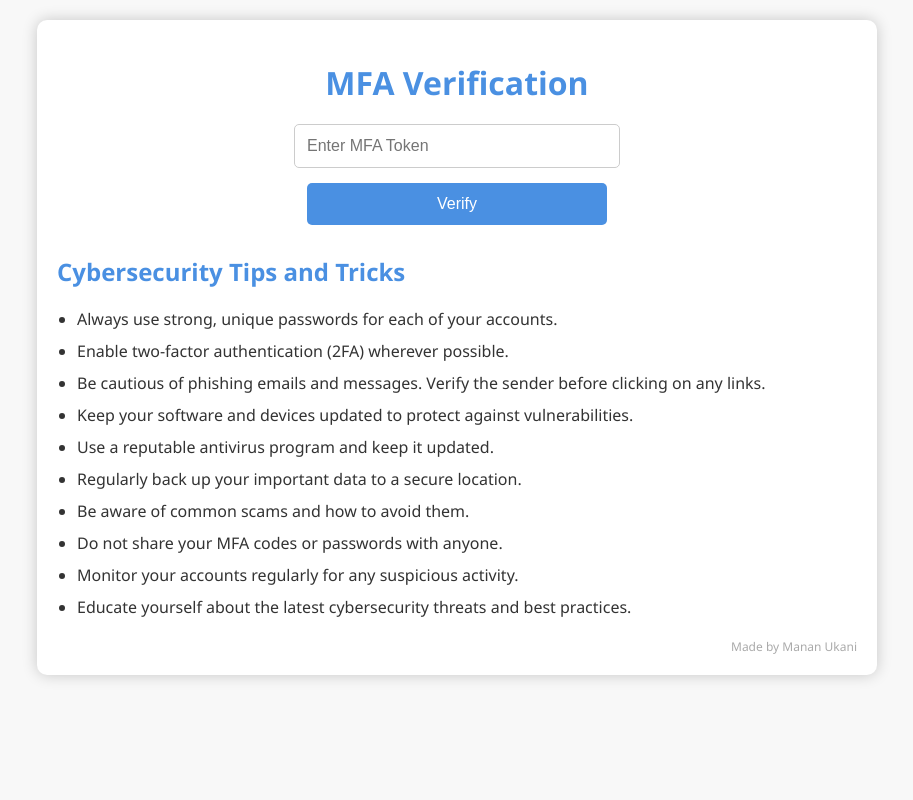
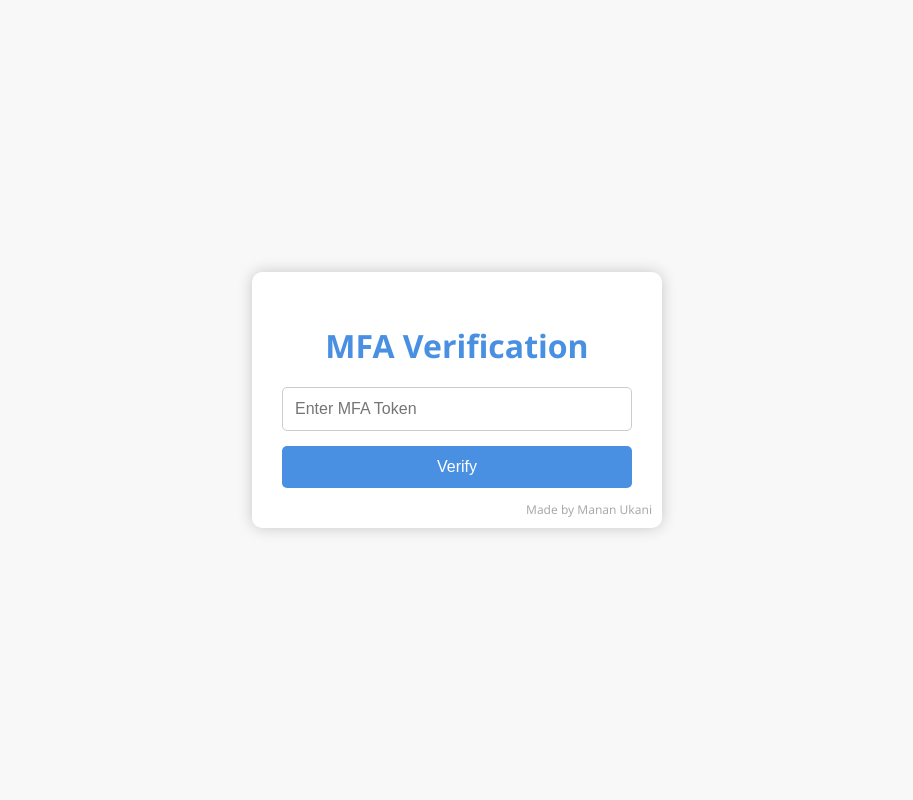
Before and after one commit to MananUkani/2FA-Project, a Flask app: page /mfa_verification in a window 1280 px wide. Shown: the whole page, without its empty margins (183-1096 px from the left). Run offline with Flask 2, Linux system fonts and the light colour scheme; a user stored in the database is signed in; parts of the project's set-up code (start-up, migrations or seed data) failed here and were passed over.

Commit message:
Update mfa_verification.html

```diff
--- a/templates/mfa_verification.html
+++ b/templates/mfa_verification.html
@@ -9,26 +9,29 @@
             font-family: 'Segoe UI', Tahoma, Geneva, Verdana, sans-serif;
             background-color: #f8f8f8;
             margin: 0;
-            padding: 20px;
+            padding: 0;
+            display: flex;
+            justify-content: center;
+            align-items: center;
+            height: 100vh;
             color: #333;
         }
         .container {
-            max-width: 800px;
-            margin: 0 auto;
-            padding: 20px;
             background-color: #fff;
+            padding: 30px;
             border-radius: 10px;
             box-shadow: 0 0 15px rgba(0, 0, 0, 0.2);
+            width: 350px;
+            text-align: center;
+            position: relative;
         }
         h1 {
             margin-bottom: 20px;
             color: #4a90e2;
-            text-align: center;
         }
         form {
             display: flex;
             flex-direction: column;
-            align-items: center;
         }
         input {
             margin-bottom: 15px;
@@ -36,8 +39,6 @@
             border: 1px solid #ccc;
             border-radius: 5px;
             font-size: 16px;
-            width: 100%;
-            max-width: 300px;
         }
         button {
             padding: 12px;
@@ -48,30 +49,28 @@
             font-size: 16px;
             cursor: pointer;
             margin-bottom: 10px;
-            width: 100%;
-            max-width: 300px;
         }
         button:hover {
             background-color: #357ABD;
         }
-        .tips {
+        .messages {
             margin-top: 20px;
+            list-style-type: none;
+            padding: 0;
         }
-        .tips h2 {
-            color: #4a90e2;
-        }
-        .tips ul {
-            list-style-type: disc;
-            padding-left: 20px;
-        }
-        .tips li {
+        .messages li {
+            background-color: #ffdddd;
+            padding: 10px;
+            border: 1px solid #ff5c5c;
+            border-radius: 4px;
             margin-bottom: 10px;
         }
         .footer {
-            text-align: right;
+            position: absolute;
+            bottom: 10px;
+            right: 10px;
             font-size: 12px;
             color: #aaa;
-            margin-top: 20px;
         }
     </style>
 </head>
@@ -91,21 +90,6 @@
                 </ul>
             {% endif %}
         {% endwith %}
-        <div class="tips">
-            <h2>Cybersecurity Tips and Tricks</h2>
-            <ul>
-                <li>Always use strong, unique passwords for each of your accounts.</li>
-                <li>Enable two-factor authentication (2FA) wherever possible.</li>
-                <li>Be cautious of phishing emails and messages. Verify the sender before clicking on any links.</li>
-                <li>Keep your software and devices updated to protect against vulnerabilities.</li>
-                <li>Use a reputable antivirus program and keep it updated.</li>
-                <li>Regularly back up your important data to a secure location.</li>
-                <li>Be aware of common scams and how to avoid them.</li>
-                <li>Do not share your MFA codes or passwords with anyone.</li>
-                <li>Monitor your accounts regularly for any suspicious activity.</li>
-                <li>Educate yourself about the latest cybersecurity threats and best practices.</li>
-            </ul>
-        </div>
         <div class="footer">Made by Manan Ukani</div>
     </div>
 </body>
```
